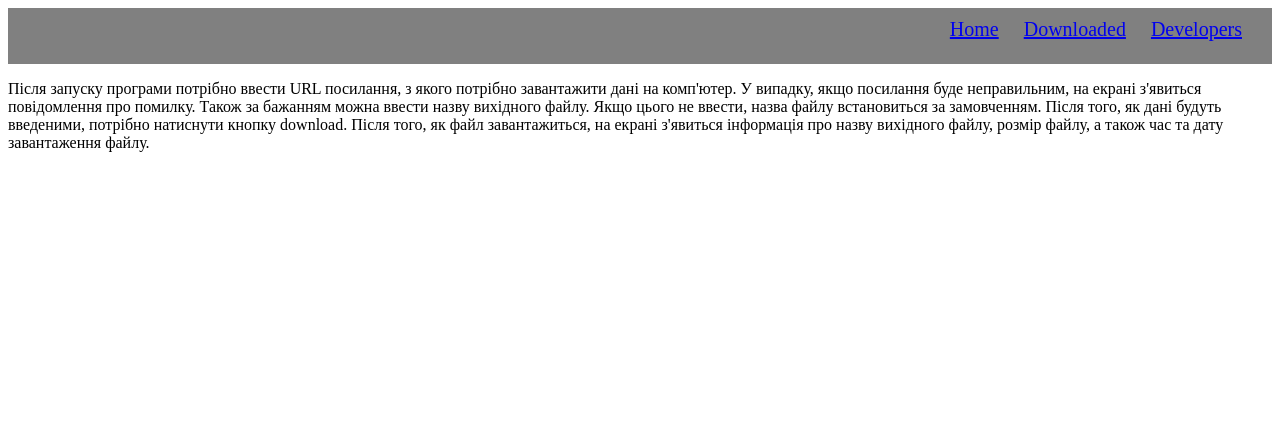
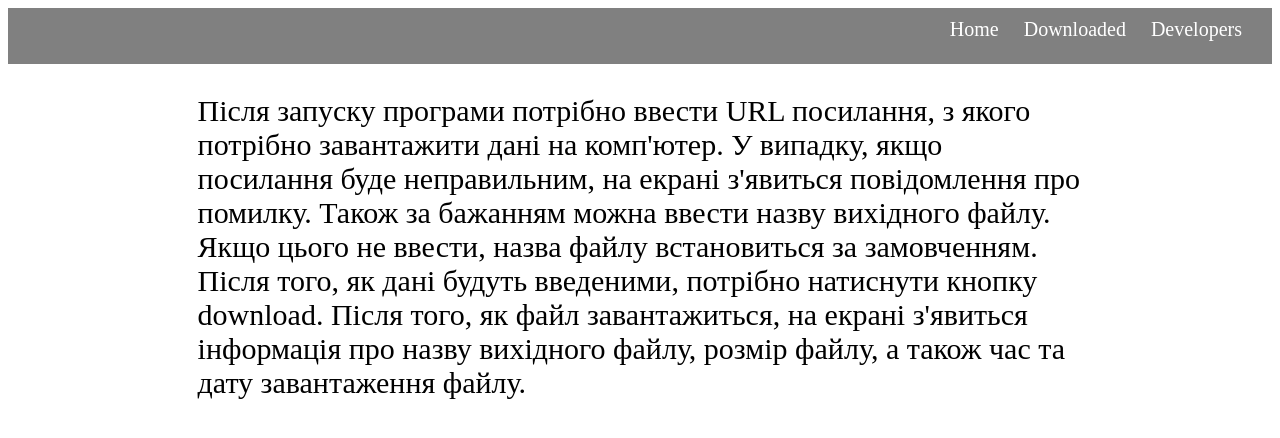
Before and after one commit to delieva/Wget-Implementation, a website: page public/about.html in a window 1280 px wide. Drawn offline with Linux system fonts and the light colour scheme.

Commit message:
adding Web of different pages

```diff
--- a/public/source.css
+++ b/public/source.css
@@ -127,3 +127,13 @@ h1 {
     font-weight: bold;
     font-size: 27px;
 }
+#informationAbout{
+    width:70% ;
+    margin-left: 15%;
+    font-size: 30px;
+
+}
+a{
+    text-decoration: none;
+    color: white;
+}
```
